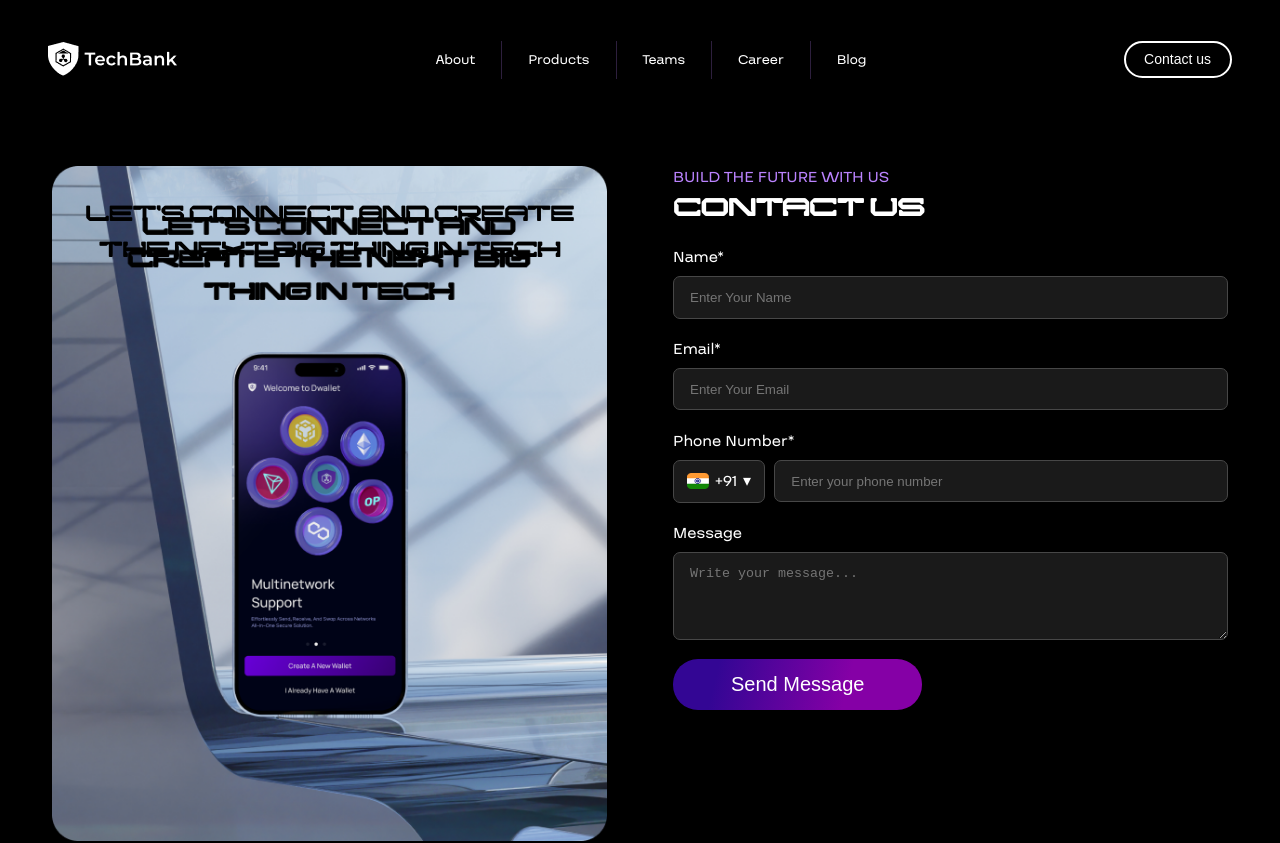
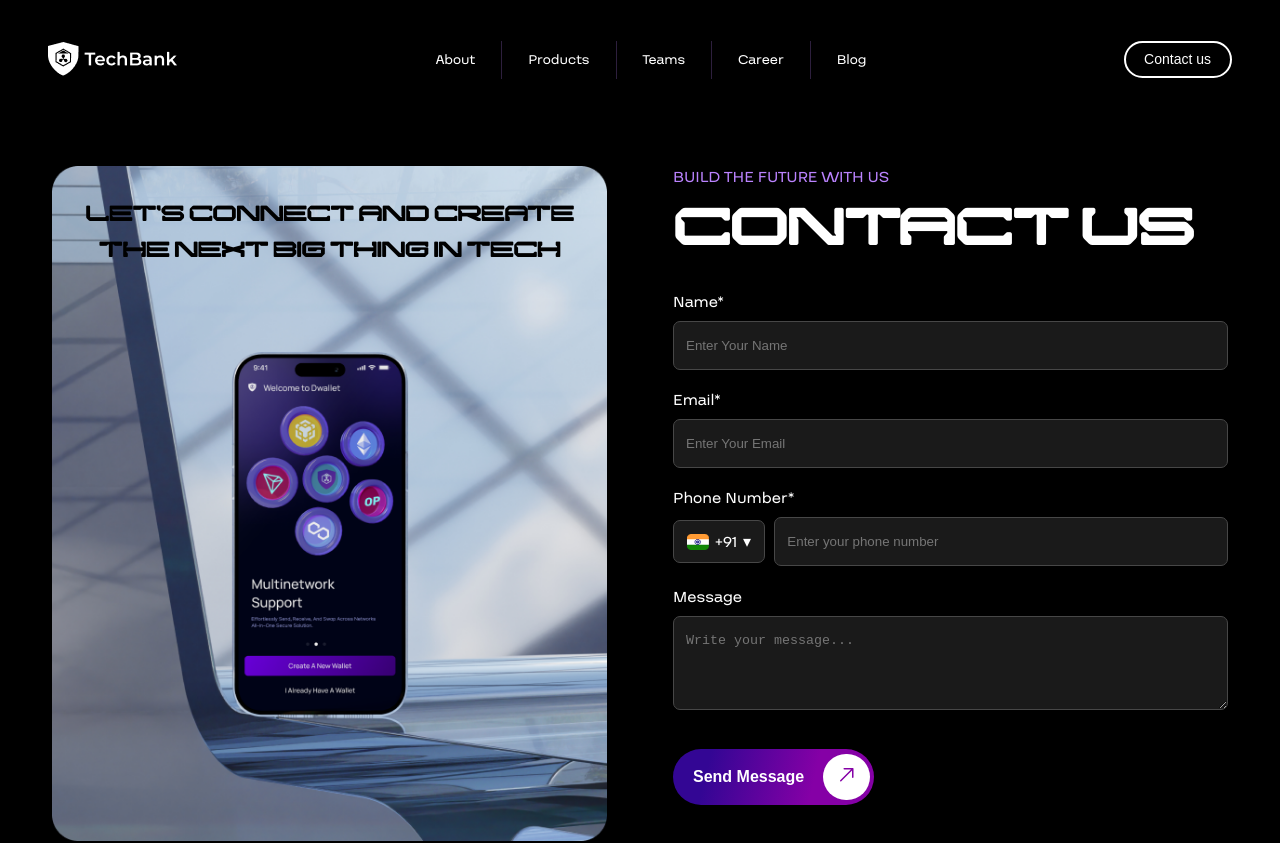
Before and after one commit to sr33ni/first-vue, a Vue app: page /contactus in a window 1280 px wide. Shown: the top 843 px of the page. Built offline with nearby package versions, Linux system fonts and the light colour scheme; what vue3-marquee would draw is missing.

Commit message:
commit 12

```diff
--- a/src/App.vue
+++ b/src/App.vue
@@ -2,6 +2,7 @@
 import { RouterView } from 'vue-router';
 import HeaderSection from './components/HeaderBanner.vue';
 import FooterSection from './components/FooterSection.vue';
+
 </script>
 
 <template>
--- a/src/assets/styles/_globals.scss
+++ b/src/assets/styles/_globals.scss
@@ -526,8 +526,7 @@
 
 
 .contact-section {
-    display: flex;
-    justify-content: space-between;
+    @include flexbox(row, center, flex-start, column);
     color: #fff;
     background: #000;
     padding: 3rem;
@@ -568,13 +567,13 @@
 
         >h2 {
             font-family: $secondary-font;
-            font-size: px2rem(16px);
+            font-size: px2rem(24px);
             margin-bottom: 1rem;
             color: $white;
             line-height: $line-height-heading-lg;
 
             @media #{$lg} {
-                font-size: px2rem(28px);
+                font-size: px2rem(58px);
             }
         }
 
@@ -598,8 +597,11 @@
                     color: $white;
                     border: 1px solid $bg-2;
                     border-radius: 7px;
-                    padding: 0.8rem 1rem;
+                    padding: px2rem(14px) px2rem(20px);
                     outline: none;
+                    @media #{$lg} {
+                        padding: px2rem(16px) px2rem(12px);
+                    }
                 }
             }
 
@@ -671,6 +673,8 @@
 
             .btn_tag {
                 width: fit-content;
+                align-self: flex-start;
+                margin-top: px2rem(20px);
             }
         }
     }
--- a/src/components/HeroBanner.vue
+++ b/src/components/HeroBanner.vue
@@ -1,7 +1,7 @@
 <template>
   <section class="hero-banner">
     <div class="hero-content container">
-      <article>
+      <article class="box-to-observe">
         <img
           src="@/assets/img/sticker.png"
           alt="Holographic sticker"
--- /dev/null
+++ b/src/directives/v-observe.js
@@ -0,0 +1,22 @@
+export default {
+  mounted(el) {
+    if (!el.classList.contains('box-to-observe')) {
+      el.classList.add('box-to-observe')
+    }
+
+    const observer = new IntersectionObserver(
+      (entries) => {
+        entries.forEach((entry) => {
+          if (entry.isIntersecting) {
+            el.classList.add('active')
+          } else {
+            el.classList.remove('active')
+          }
+        })
+      },
+      { threshold: 0.2 }
+    )
+
+    observer.observe(el)
+  },
+}
--- a/src/main.js
+++ b/src/main.js
@@ -3,9 +3,11 @@ import './assets/styles/main.scss'
 import App from './App.vue'
 import router from './router'
 import Vue3Marquee from 'vue3-marquee'
+import ObserveDirective from './directives/v-observe.js'
 
 const app = createApp(App)
 
+app.directive('observe', ObserveDirective)
 app.use(router)
 .use(Vue3Marquee)
 app.mount('#app')
--- a/src/view/ContactUs.vue
+++ b/src/view/ContactUs.vue
@@ -106,7 +106,7 @@ const handleSubmit = () => {
           ></textarea>
         </div>
 
-        <button type="submit" class="btn_tag">Send Message</button>
+        <button type="submit" class="btn_tag arrow-circle">Send Message</button>
       </form>
     </div>
   </section>
```
Also changed, not shown: src/assets/img/contact_image_left.png.
